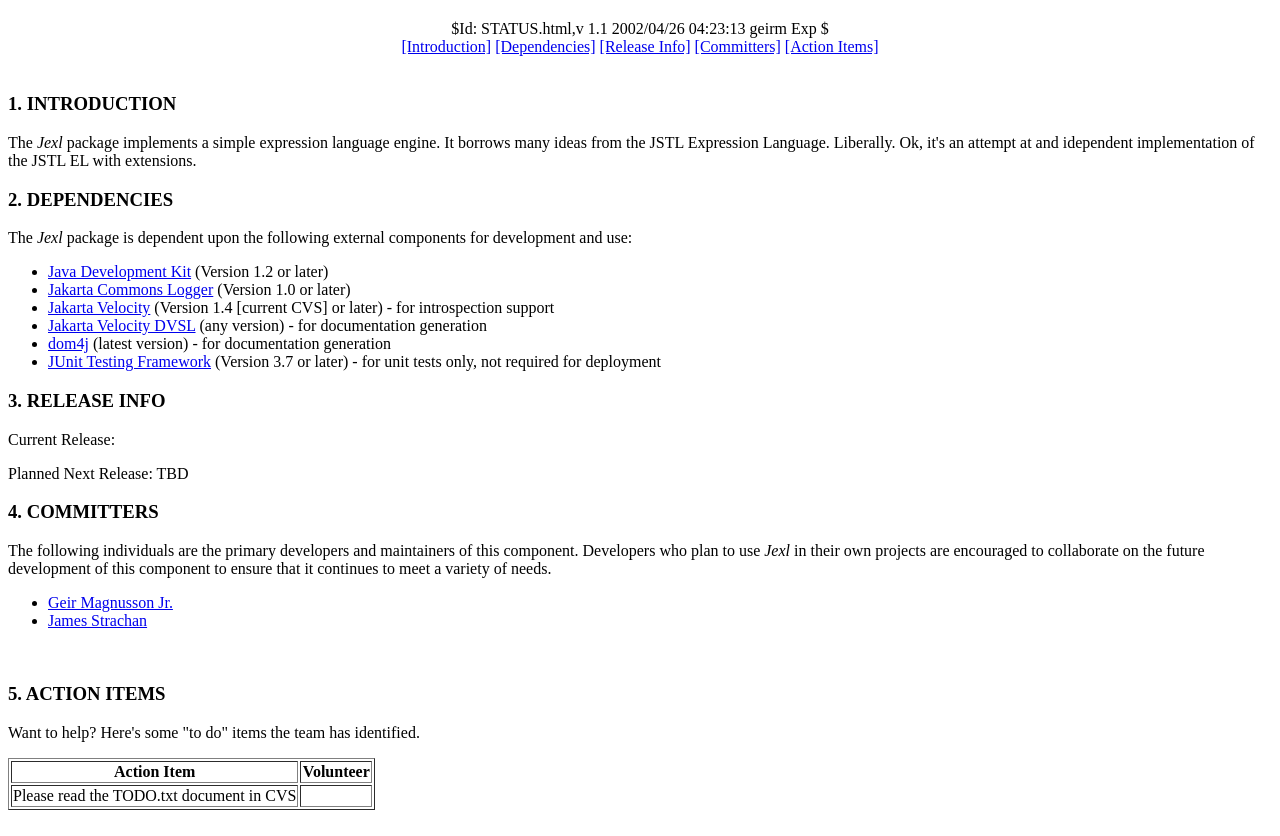
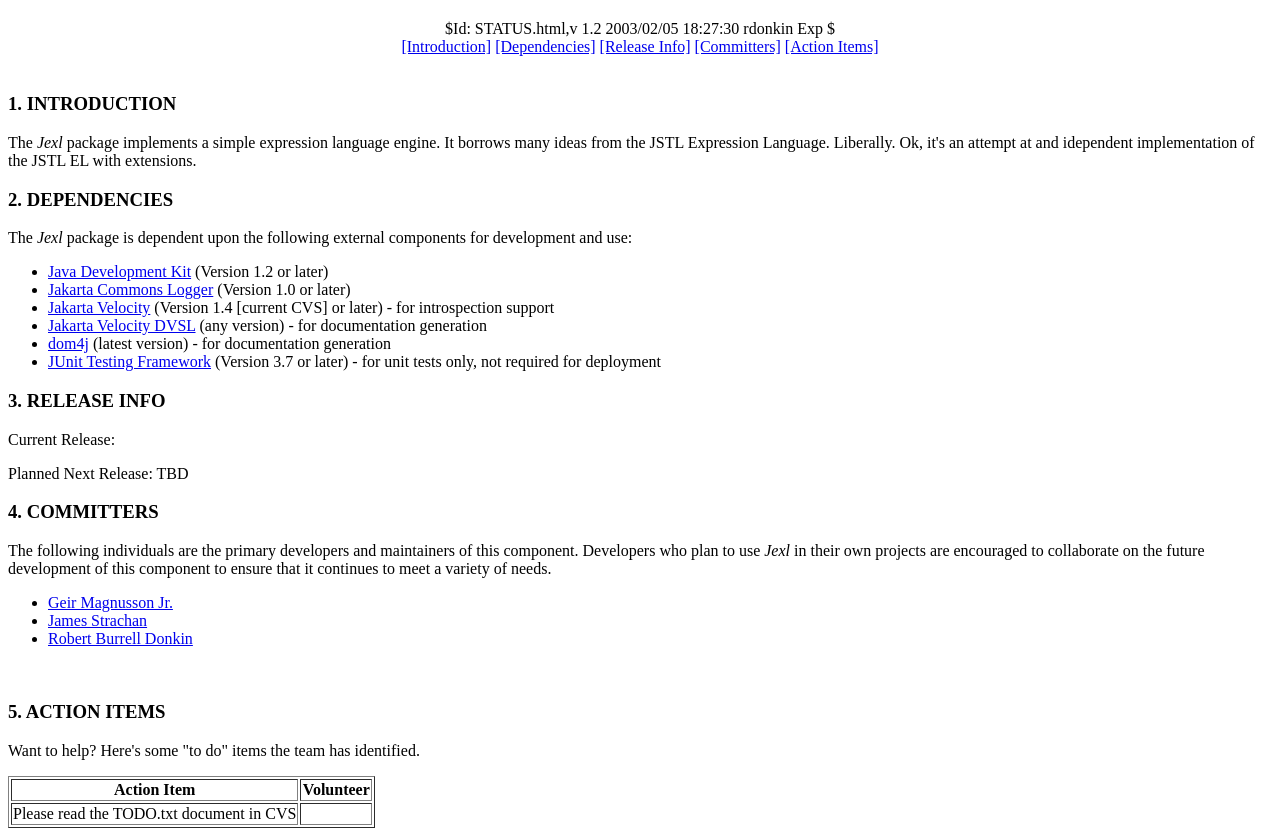
Before and after one commit to apache/commons-jexl, a plain HTML site: page STATUS.html in a window 1280 px wide. Shown: the part 46-882 px from the top of the page. Drawn offline with Linux system fonts and the light colour scheme.

Commit message:
Add myself to the committer list since i need to make some changes to update the website after promotion
git-svn-id: https://svn.apache.org/repos/asf/jakarta/commons/proper/jexl/trunk@136527 13f79535-47bb-0310-9956-ffa450edef68

```diff
--- a/STATUS.html
+++ b/STATUS.html
@@ -7,7 +7,7 @@
 
 <div align="center">
 <h1>The Jakarta Commons <em>Jexl</em> Package</h1>
-$Id: STATUS.html,v 1.1 2002/04/26 04:23:13 geirm Exp $<br>
+$Id: STATUS.html,v 1.2 2003/02/05 18:27:30 rdonkin Exp $<br>
 <a href="#Introduction">[Introduction]</a>
 <a href="#Dependencies">[Dependencies]</a>
 <a href="#Release Info">[Release Info]</a>
@@ -77,6 +77,7 @@
 <ul>
    <li><a href="mailto:geirm@apache.org">Geir Magnusson Jr.</a></li>
    <li><a href="mailto:jstrachan@apache.org">James Strachan</a></li>
+   <li><a href="mailto:rdonkin@apache.org">Robert Burrell Donkin</a></li>
 </ul>
 
 &nbsp;<a name="Action Items"></a><h3>5.  ACTION ITEMS</h3>
```
